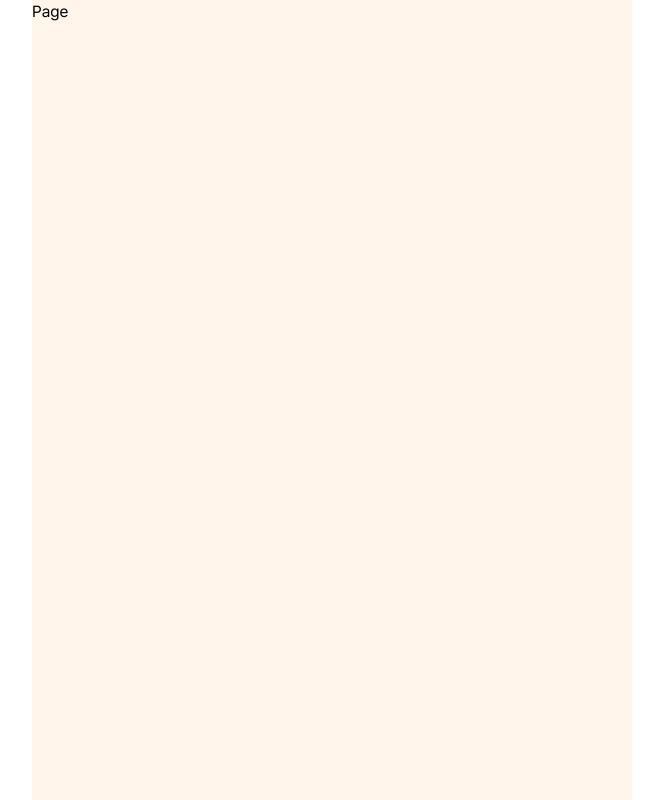
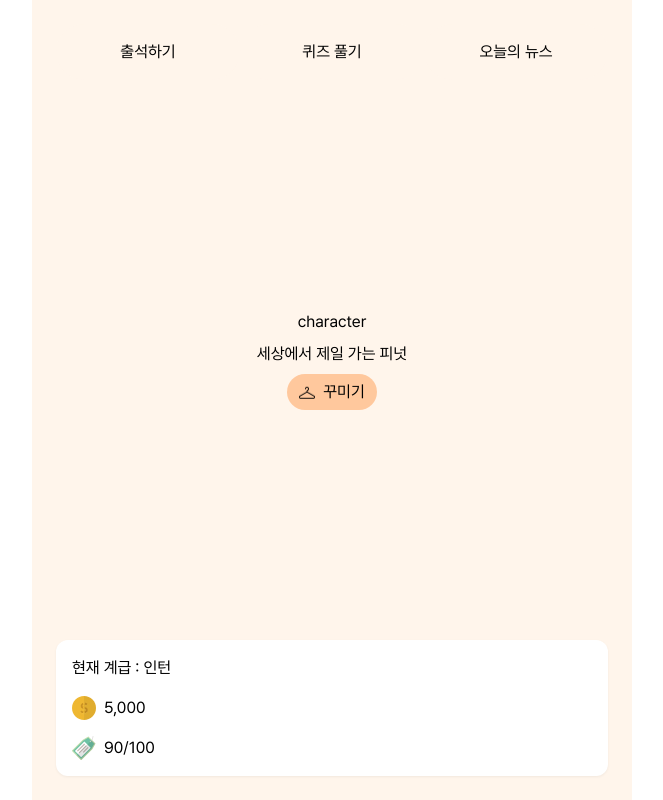
Before and after one commit to devocean-finut/Finut_FE, a Next.js app: page /main in a window 1280 px wide. Shown: the whole page, without its empty margins (308-971 px from the left). Built offline with nearby package versions, Linux system fonts and the light colour scheme; sample sign-in values are in the browser's storage.

Commit message:
Update main page : 메인 페이지 스켈레톤 코드 추가

```diff
--- a/app/main/page.tsx
+++ b/app/main/page.tsx
@@ -3,6 +3,9 @@
 import React, { useEffect, useState } from "react";
 import { useRouter } from "next/navigation";
 import LoadingSpinner from "@/src/components/LoadingSpinner";
+import MainHeader from "@/src/Main/MainHeader";
+import MainCharacter from "@/src/Main/MainCharacter";
+import MainFooter from "@/src/Main/MainFooter";
 
 function Page() {
   const router = useRouter();
@@ -22,7 +25,13 @@ function Page() {
     }
   }, []);
   if (isLoading) return <LoadingSpinner />;
-  return <div>Page</div>;
+  return (
+    <div className="h-full flex flex-col justify-between py-6 px-6">
+      <MainHeader />
+      <MainCharacter />
+      <MainFooter />
+    </div>
+  );
 }
 
 export default Page;
```
